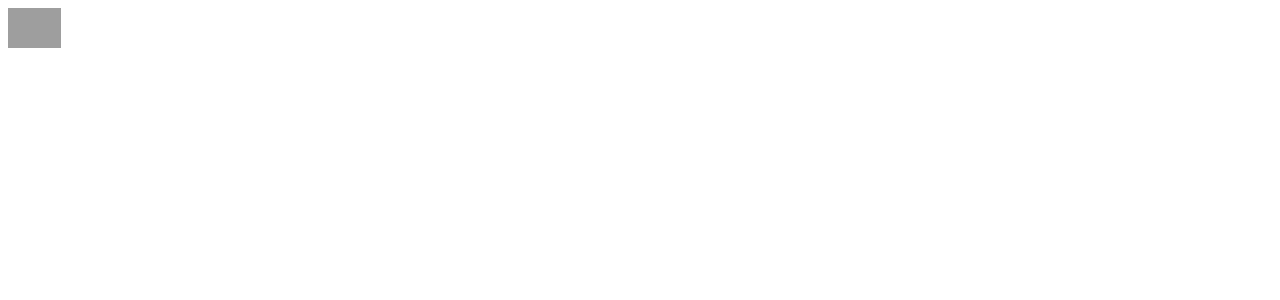
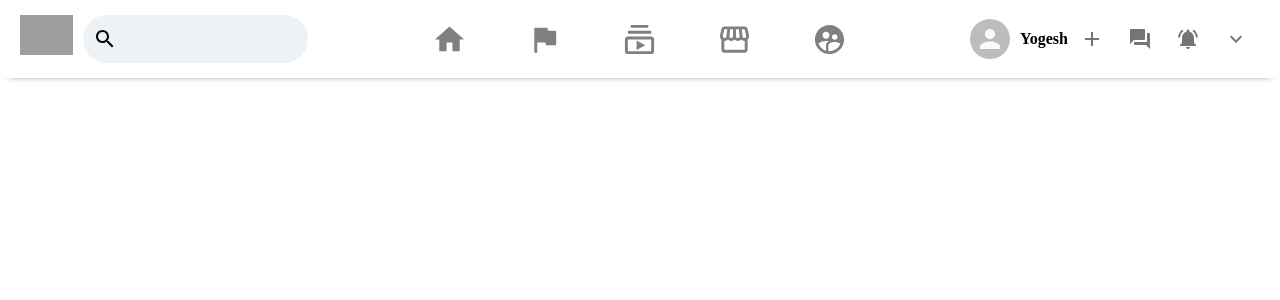
Before and after one commit to uniquemozilla22/Facebook-Clone-App, a React (Create React App) app: page / in a window 1280 px wide. Shown: the top 300 px of the page. Built offline with nearby package versions, Linux system fonts and the light colour scheme; grey boxes are pictures that could not be loaded.

Commit message:
Navigation Bar Done

```diff
--- a/package.json
+++ b/package.json
@@ -3,6 +3,8 @@
   "version": "0.1.0",
   "private": true,
   "dependencies": {
+    "@material-ui/core": "^4.11.0",
+    "@material-ui/icons": "^4.9.1",
     "@testing-library/jest-dom": "^4.2.4",
     "@testing-library/react": "^9.5.0",
     "@testing-library/user-event": "^7.2.1",
--- a/src/App.js
+++ b/src/App.js
@@ -6,7 +6,6 @@ function App() {
   return (
     <div className="app">
     <Header/>
-     {/* Header */}
      {/* App Body */}
       {/* Sidebar */}
       {/* Feed */}
--- a/src/Header.css
+++ b/src/Header.css
@@ -1,3 +1,78 @@
+.header{
+    display: flex;
+    padding:15px 20px;
+    justify-content: space-between;
+    position: sticky;
+    background-color: white;
+    z-index:100;
+    top:0;
+    box-shadow:0px 5px 8px -9px #000000;
+}
+
+.header__left{
+    display: flex;
+    justify-content: space-evenly;
+}
+
+
+.header__input{
+    display:flex;
+    align-items: center;
+    background-color: #eff2f5;
+    padding:10px;
+    margin-left:10px;
+    border-radius: 999px;
+}
+
 .header .header__left img{
     height:40px;
 }
+
+.header__input input{
+    border:none;
+    background-color:transparent;
+    outline-width:0;
+}
+
+.header__center{
+    display: flex;
+    flex:1;
+    justify-content: center;
+}
+
+.header__option .MuiSvgIcon-root{
+    color: gray;
+}
+
+.header__option:hover .MuiSvgIcon-root{
+    color: #2e81f4;
+}
+
+.header__option{
+    display: flex;
+    align-items: center;
+    padding: 0 30px;
+    cursor: pointer;
+}
+
+
+.header__option:hover{
+    background: #eff2f5;
+    border-radius:10px;
+    border-radius:10px;
+    align-items:center;
+    padding:0 30px;
+    border-bottom:none;
+}
+.header__info{
+    display: flex;
+    align-items: center;
+}
+
+.header__info h4{
+    margin-left:10px;
+}
+
+.header__right {
+    display: flex;
+}
--- a/src/Header.js
+++ b/src/Header.js
@@ -1,13 +1,58 @@
+import SearchIcon  from '@material-ui/icons/Search'
+import HomeIcon from '@material-ui/icons/Home'
+import FlagIcon from '@material-ui/icons/Flag'
 import React from 'react'
 import './Header.css'
+import AddIcon from '@material-ui/icons/Add'
+import { ExpandMore,StorefrontOutlined, SubscriptionsOutlined, SupervisedUserCircle,Forum,NotificationsActive } from '@material-ui/icons'
+import { Avatar, IconButton } from '@material-ui/core'
 const Header = () => {
     return (
         <div className="header">
             <div className="header__left">
                 <img src="https://www.bing.com/th?id=AMMS_8ddf76a14a2e3ad3ba62b46d49a75a74&w=72&h=72&c=7&rs=1&qlt=80&cdv=1&dpr=1.25&pid=16.1" alt="Facebook-Clone"/>
+
+            <div className="header__input">
+                <SearchIcon />
+                <input type="text" />
+
             </div>
-            <div className="header__middle"></div>
-            <div className="header__right"></div>
+
+            </div>
+            <div className="header__center">
+
+                <div className="header__option">
+                    <HomeIcon fontSize="large"/>
+                </div>
+                <div className="header__option">
+                    <FlagIcon fontSize="large"/>
+                </div><div className="header__option">
+                    <SubscriptionsOutlined fontSize="large"/>
+                </div><div className="header__option">
+                    <StorefrontOutlined fontSize="large"/>
+                </div><div className="header__option">
+                    <SupervisedUserCircle fontSize="large"/>
+                </div>
+            </div>
+            <div className="header__right">
+                <div className="header__info">
+                    <Avatar/>
+                    <h4>Yogesh</h4>
+                    <IconButton>
+                        <AddIcon />
+                    </IconButton>
+                    <IconButton>
+                        <Forum/>
+                    </IconButton>
+                    <IconButton>
+                        <NotificationsActive />
+                    </IconButton>
+                    <IconButton>
+                        <ExpandMore/>
+                    </IconButton>
+
+                </div>
+            </div>
         </div>
     )
 }
--- a/src/index.css
+++ b/src/index.css
@@ -0,0 +1,3 @@
+*{
+    margin:0;
+}
```
Also changed, not shown: 1 other file (tests, documents, lock files or other folders).
